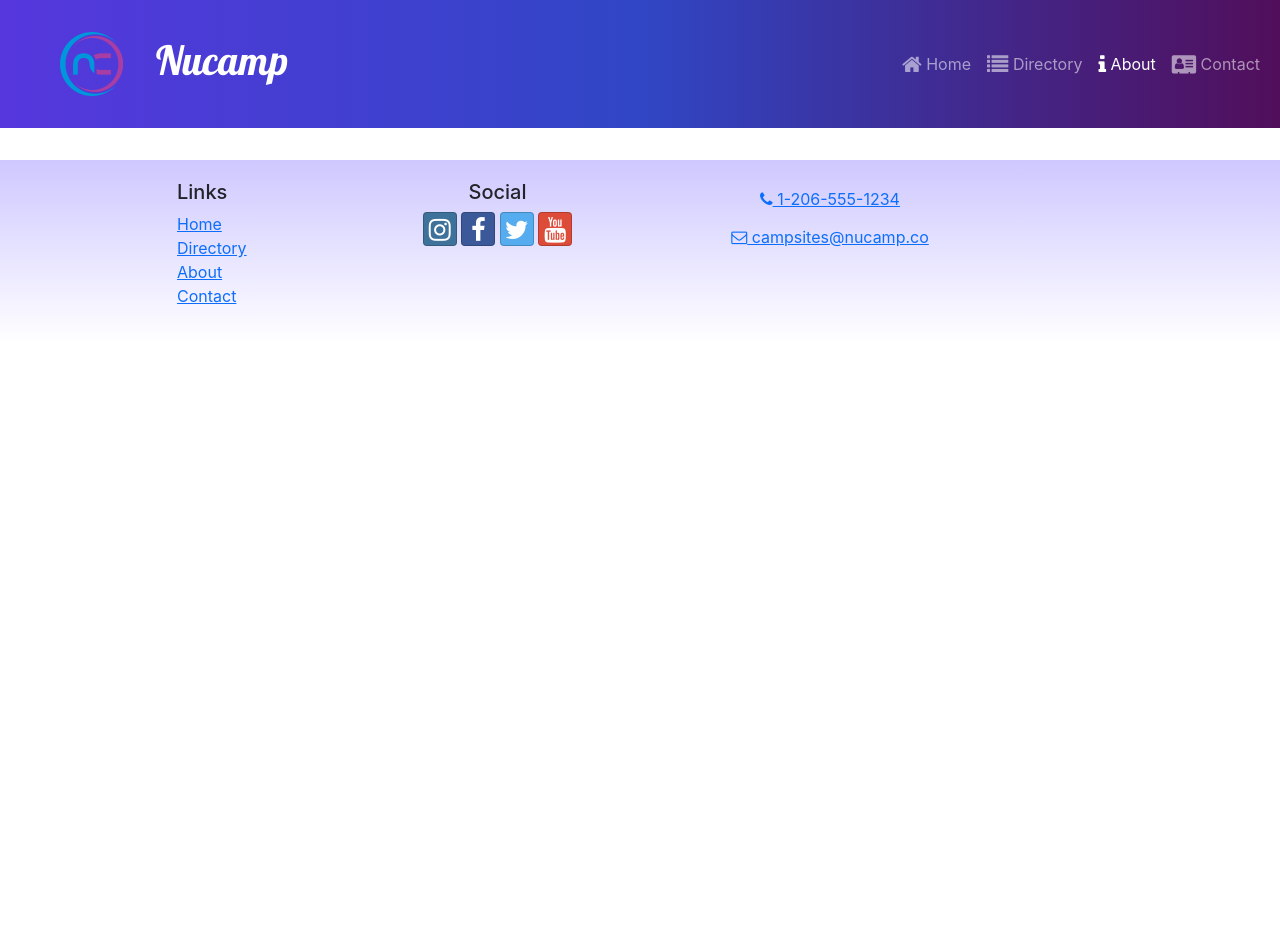
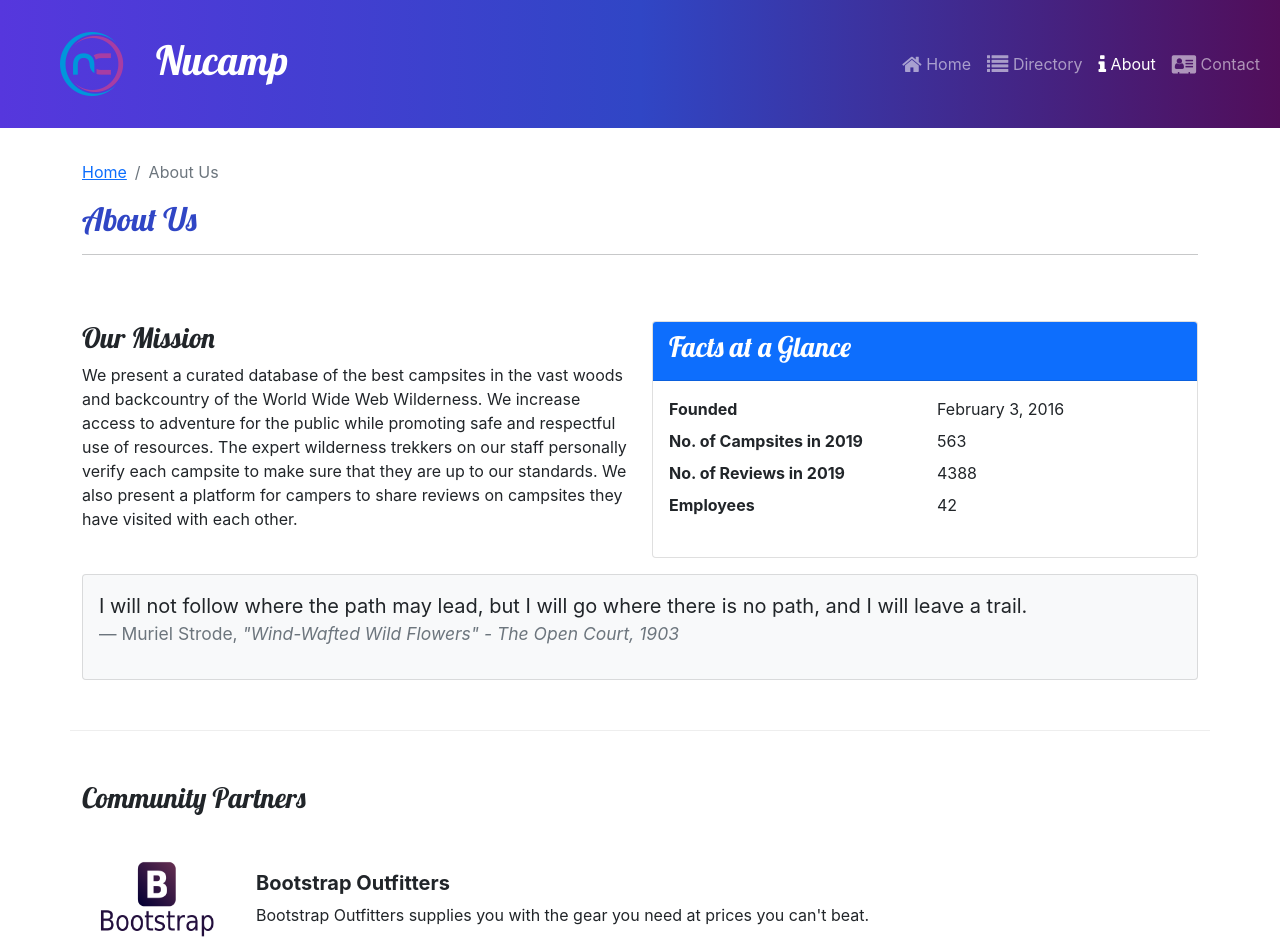
Before and after one commit to Tsdoupe/First-React-Project, a React (Create React App) app: page /about in a window 1280 px wide. Shown: the top 952 px of the page. Before the commit the page ends 800 px from the top, so only its background shows below. Built offline with nearby package versions, Linux system fonts and the light colour scheme.

Commit message:
ContactPage

```diff
--- a/src/App.js
+++ b/src/App.js
@@ -1,6 +1,7 @@
 import {Routes, Route} from 'react-router-dom';
 import ContactPage from './pages/ContactPage';
 import HomePage from './pages/HomePage';
+import AboutPage from './pages/AboutPage';
 import Header from './components/Header';
 import './App.css';
 import CampsitesDirectoryPage from './pages/CampsitesDirectoryPage';
@@ -15,6 +16,7 @@
         <Route path='/' element={<HomePage />}/>
         <Route path='contact' element={<ContactPage />} />
         <Route path='directory' element={<CampsitesDirectoryPage />} />
+        <Route path='about' element={<AboutPage />} />
         <Route
           path='directory/:campsiteId'
           element={<CampsiteDetailPage />}
--- /dev/null
+++ b/src/features/display/AnimatedDisplayCard.js
@@ -0,0 +1,32 @@
+import {useState, useEffect} from 'react';
+import{Card, CardImg, CardText, CardBody, CardTitle} from 'reactstrap';
+import {useSpring, animated} from 'react-spring';
+
+const AnimatedDisplayCard = ({item}) => {
+    const {image, name, description} = item;
+    const [toggle, setToggle]= useState(false);
+
+    const animatedStyle = useSpring({
+        opacity: toggle ? 1 : 0,
+        transform: toggle ? 'scale(1,1)' : 'scale(1,0)',
+        config: {duration : 500 }
+    });
+
+    useEffect (() => {
+        setToggle(true);
+    }, []);
+
+    return (
+        <animated.div style={animatedStyle}>
+            <Card>
+                <CardImg src={image} alt={name} />
+                <CardBody>
+                    <CardTitle> {name} </CardTitle>
+                    <CardText> {description} </CardText>
+                </CardBody>
+            </Card>
+        </animated.div>
+    );
+};
+
+export default AnimatedDisplayCard;
--- a/src/features/display/DisplayList.js
+++ b/src/features/display/DisplayList.js
@@ -1,18 +1,21 @@
 import {Col, Row} from 'reactstrap';
-import DisplayCard from './DisplayCard';
+import AnimatedDisplayCard from './AnimatedDisplayCard'
 import {selectFeaturedCampsite} from '../campsites/campsitesSlice';
 import {selectFeaturedPromotion} from '../promotions/promotionsSlice';
+import {selectFeaturedPartner} from '../partners/partnersSlice';
 
 const DisplayList = () => {
-    const items = [selectFeaturedCampsite(), selectFeaturedPromotion()];
+    const items = [selectFeaturedCampsite(), selectFeaturedPromotion(), selectFeaturedPartner ()];
 
     return(
         <Row>
             {items.map((item, idx) => {
                 return(
-                    <Col md className='m-1' key={idx}>
-                        <DisplayCard item={item} />
-                    </Col>
+                    item && (
+                        <Col md className='m-1' key={idx}>
+                            <AnimatedDisplayCard item={item} />
+                        </Col>
+                    )
                 );
             })}
         </Row>
--- /dev/null
+++ b/src/features/partners/Partner.js
@@ -0,0 +1,18 @@
+const Partner = ({partner}) => {
+    if (partner) {
+        const {image, name, description} = partner
+
+        return (
+            <>
+            <img src={image} alt={name} style={{width:'150px'}} />
+            <div className='m-4'>
+                <h5 className='fw-bold'> {name} </h5>
+                {description}
+            </div>
+            </>
+        );
+    };
+    return null;
+};
+
+export default Partner;
--- /dev/null
+++ b/src/features/partners/PartnersList.js
@@ -0,0 +1,21 @@
+import {Col} from 'reactstrap';
+import Partner from './Partner'
+import {selectAllPartners} from './partnersSlice';
+
+const PartnersList = () => {
+    const partners = selectAllPartners();
+
+    return (
+        <Col className='mt-4'>
+            {partners.map((partner) => {
+                return (
+                    <div className='d-flex mb-5' key={partner.id}>
+                        <Partner partner={partner}/>
+                    </div>
+                );
+            })}
+        </Col>
+    );
+};
+
+export default PartnersList;
--- /dev/null
+++ b/src/features/partners/partnersSlice.js
@@ -0,0 +1,9 @@
+import {PARTNERS} from '../../app/shared/PARTNERS';
+
+export const selectAllPartners = () => {
+    return PARTNERS;
+};
+
+export const selectFeaturedPartner = () => {
+    return PARTNERS.find((partner) => partner.featured);
+};
--- /dev/null
+++ b/src/pages/AboutPage.js
@@ -0,0 +1,73 @@
+import {Col, Row, Container, Card, CardBody, CardHeader} from 'reactstrap';
+import SubHeader from '../components/SubHeader';
+import PartnersList from '../features/partners/PartnersList';
+
+const AboutPage = () => {
+    return (
+        <Container>
+            <SubHeader current='About Us' />
+            <Row className='row-content'>
+                <Col sm='6'>
+                    <h3> Our Mission</h3>
+                    <p>
+                    We present a curated database of the best campsites in the
+                    vast woods and backcountry of the World Wide Web Wilderness.
+                    We increase access to adventure for the public while
+                    promoting safe and respectful use of resources. The expert
+                    wilderness trekkers on our staff personally verify each
+                    campsite to make sure that they are up to our standards. We
+                    also present a platform for campers to share reviews on
+                    campsites they have visited with each other.
+                    </p>
+                </Col>
+                <Col sm='6'>
+                    <Card>
+                        <CardHeader className='bg-primary text-white'>
+                            <h3> Facts at a Glance </h3>
+                        </CardHeader>
+                        <CardBody>
+                            <dl className='row'>
+                                <dt className='col-6'> Founded </dt>
+                                <dd className='col-6'> February 3, 2016</dd>
+                                <dt className='col-6'>No. of Campsites in 2019</dt>
+                                <dd className='col-6'>563</dd>
+                                <dt className='col-6'>No. of Reviews in 2019</dt>
+                                <dd className='col-6'>4388</dd>
+                                <dt className='col-6'>Employees</dt>
+                                <dd className='col-6'>42</dd>
+                            </dl>
+                        </CardBody>
+                    </Card>
+                </Col>
+                <Col>
+                    <Card className='bg-light mt-3'>
+                        <CardBody>
+                            <blockquote className='blockquote'>
+                                <p>
+                                I will not follow where the path may lead, but I
+                                will go where there is no path, and I will leave
+                                a trail.
+                                </p>
+                                <footer className='blockquote-footer'>
+                                Muriel Strode,{' '}
+                                    <cite title='Source Title'>
+                                        "Wind-Wafted Wild Flowers" - The Open Court,
+                                        1903
+                                    </cite>
+                                </footer>
+                            </blockquote>
+                        </CardBody>
+                    </Card>
+                </Col>
+            </Row>
+            <Row className='row-content'>
+                <Col xs='12'>
+                    <h3> Community Partners </h3>
+                </Col>
+                <PartnersList />
+            </Row>
+        </Container>
+    );
+};
+
+export default AboutPage;
--- a/src/pages/ContactPage.js
+++ b/src/pages/ContactPage.js
@@ -1,5 +1,43 @@
+import {Container, Col, Row} from 'reactstrap';
+import SubHeader from '../components/SubHeader';
+
 const ContactPage = () => {
-    return <div> ContactPage </div>
+    return (
+        <Container>
+            <SubHeader current='Contact Us' />
+            <Row className='row-content align-items-center'>
+                <Col sm-='4'>
+                    <h5> Our Address </h5>
+                    <address>
+                        1 Nucamp Way
+                        <br />
+                        Seattle, WA 98001
+                        <br />
+                        U.S.A
+                    </address>
+                </Col>
+                <Col>
+                    <a role='button' className='btn btn-link' href='tel:+12065551234'>
+                        <i className='fa fa-phone' /> 1-206-555-1234
+                    </a>
+                    <br />
+                    <a role='button' className='btn btn-link' href='mailto:fakeemail@fakeemail.co'>
+                        <i className='fa fa-envelope-o' /> campsites@nucamp.co
+                    </a>
+                </Col>
+            </Row>
+
+            <Row className='row-content'>
+                <Col xs='12'>
+                    <h2> Send Us Your Feedback </h2>
+                    <hr />
+                </Col>
+                <Col md='10'>
+                    TBD: ContactForm
+                </Col>
+            </Row>
+        </Container>
+    );
 };
 
 export default ContactPage;
```
